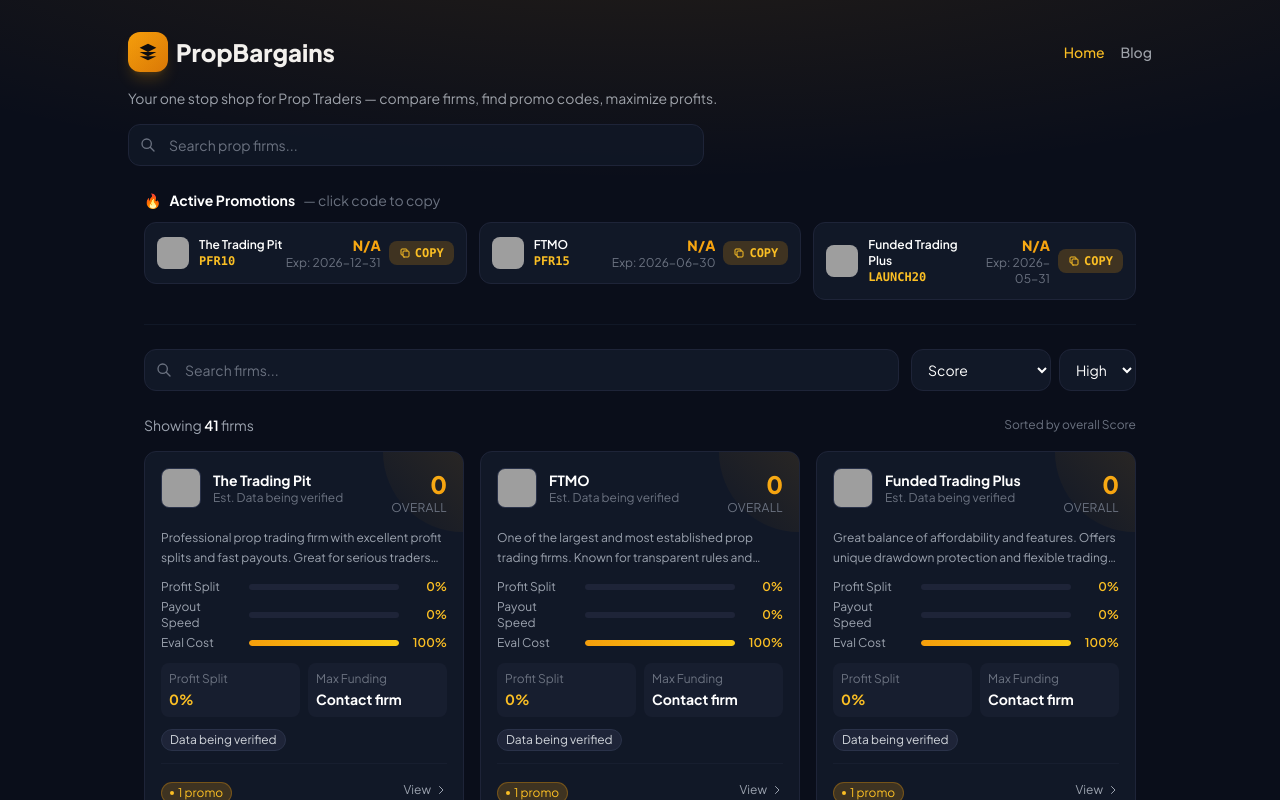
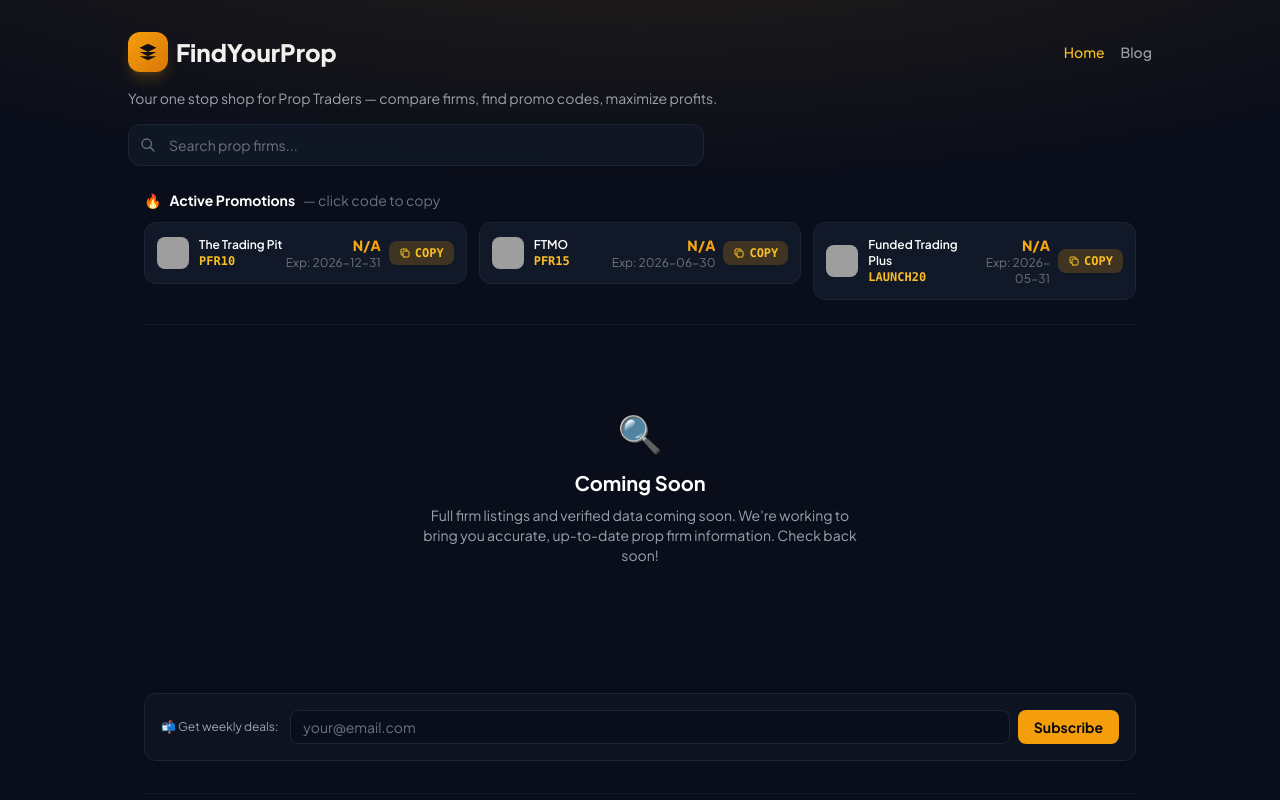
Before and after one commit to innorush100/propbargins, a Next.js app: page / in a window 1280 px wide. Shown: the top 800 px of the page. Built offline with nearby package versions, Linux system fonts and the light colour scheme; grey boxes are pictures that could not be loaded.

Commit message:
Fix: Remove all PropBargains text, hide firm listings with Coming Soon

```diff
--- a/app/blog/[slug]/page.tsx
+++ b/app/blog/[slug]/page.tsx
@@ -20,12 +20,12 @@
 
   if (!post) {
     return {
-      title: "Post Not Found - PropBargains Blog",
+      title: "Post Not Found - FindYourProp Blog",
     };
   }
 
   return {
-    title: `${post.title} | PropBargains Blog`,
+    title: `${post.title} | FindYourProp Blog`,
     description: post.excerpt,
     keywords: post.keywords,
     openGraph: {
@@ -260,10 +260,10 @@
               <path d="M12 2L2 7l10 5 10-5-10-5zM2 17l10 5 10-5M2 12l10 5 10-5" />
             </svg>
           </div>
-          <span className="font-bold text-white">PropBargains</span>
+          <span className="font-bold text-white">FindYourProp</span>
         </div>
         <p className="text-gray-500 text-sm">
-          © 2026 PropBargains — Your one stop shop for Prop Traders
+          © 2026 FindYourProp — Your one stop shop for Prop Traders
         </p>
       </footer>
     </main>
--- a/app/blog/page.tsx
+++ b/app/blog/page.tsx
@@ -183,7 +183,7 @@
               📰 Prop Trading Insights
             </div>
             <h1 className="text-4xl md:text-5xl font-extrabold mb-4">
-              <span className="text-gradient">PropBargains</span> Blog
+              <span className="text-gradient">FindYourProp</span> Blog
             </h1>
             <p className="text-gray-400 max-w-2xl mx-auto text-lg">
               Expert reviews, trading guides, and firm news to help you make smarter
@@ -258,10 +258,10 @@
               <path d="M12 2L2 7l10 5 10-5-10-5zM2 17l10 5 10-5M2 12l10 5 10-5" />
             </svg>
           </div>
-          <span className="font-bold text-white">PropBargains</span>
+          <span className="font-bold text-white">FindYourProp</span>
         </div>
         <p className="text-gray-500 text-sm">
-          © 2026 PropBargains — Your one stop shop for Prop Traders
+          © 2026 FindYourProp — Your one stop shop for Prop Traders
         </p>
       </footer>
     </main>
--- a/app/calculator/page.tsx
+++ b/app/calculator/page.tsx
@@ -92,7 +92,7 @@
               </svg>
             </div>
             <span className="font-bold text-xl">
-              <span className="text-gradient">PropBargains</span>
+              <span className="text-gradient">FindYourProp</span>
             </span>
           </Link>
           <div className="flex items-center gap-1">
@@ -421,10 +421,10 @@
               <path d="M12 2L2 7l10 5 10-5-10-5zM2 17l10 5 10-5M2 12l10 5 10-5"/>
             </svg>
           </div>
-          <span className="font-bold text-white">PropBargains</span>
+          <span className="font-bold text-white">FindYourProp</span>
         </div>
         <p className="text-gray-500 text-sm">
-          © 2026 PropBargains — Your one stop shop for Prop Traders
+          © 2026 FindYourProp — Your one stop shop for Prop Traders
         </p>
         <p className="text-gray-600 text-xs mt-2">
           Calculator estimates are for illustration only. Actual results may vary.
--- a/app/page.tsx
+++ b/app/page.tsx
@@ -254,7 +254,7 @@
                 </svg>
               </div>
               <h1 className="text-2xl font-extrabold">
-                PropBargains
+                FindYourProp
               </h1>
             </div>
             <nav className="flex items-center gap-4">
@@ -325,43 +325,13 @@
       {/* Main Content - Firm Listings */}
       <section className="px-4 pb-16 max-w-5xl mx-auto">
         {/* Filters - compact inline bar */}
-        <FilterBar filters={filters} onChange={setFilters} />
-
-        {/* Results Count */}
-        <div className="flex items-center justify-between mb-4">
-          <p className="text-gray-400 text-sm">
-            Showing <span className="text-white font-semibold">{filteredFirms.length}</span> firms
-          </p>
-          <p className="text-gray-500 text-xs">Sorted by {filters.sortBy.replace(/([A-Z])/g, ' $1').trim()}</p>
+        <div className="flex items-center justify-center py-16">
+          <div className="text-center max-w-md">
+            <div className="text-4xl mb-4">🔍</div>
+            <h2 className="text-xl font-bold text-white mb-2">Coming Soon</h2>
+            <p className="text-gray-400 text-sm">Full firm listings and verified data coming soon. We're working to bring you accurate, up-to-date prop firm information. Check back soon!</p>
+          </div>
         </div>
-
-        {/* Firm Grid - tighter cards */}
-        <div className="grid grid-cols-1 md:grid-cols-2 lg:grid-cols-3 gap-4">
-          {filteredFirms.map((firm) => (
-            <FirmCard key={firm.id} firm={firm} />
-          ))}
-        </div>
-
-        {filteredFirms.length === 0 && (
-          <div className="text-center py-12 bg-surface-800/50 rounded-xl border border-surface-700">
-            <p className="text-gray-400 mb-2">No firms match your search</p>
-            <button
-              onClick={() =>
-                setFilters({
-                  search: "",
-                  minProfitSplit: 0,
-                  maxDrawdown: 10,
-                  minPayoutSpeed: 0,
-                  sortBy: "overallScore",
-                  sortOrder: "desc",
-                })
-              }
-              className="text-amber-400 hover:text-amber-300 text-sm font-medium transition-colors"
-            >
-              Clear all filters
-            </button>
-          </div>
-        )}
       </section>
 
       {/* Tiny Newsletter - inline single line */}
--- a/data/posts.ts
+++ b/data/posts.ts
@@ -62,7 +62,7 @@
 
 <h2 class="text-xl font-bold text-white mt-8 mb-4">Final Thoughts</h2>
 <p class="mb-4">The prop firm landscape in 2026 is more competitive than ever. Firms are competing aggressively on profit splits, evaluation costs, and trader-friendly rules. If you're a profitable day trader, you have more options than at any point in the industry's history.</p>
-<p class="mb-4">Our recommendation: Start with The Trading Pit or FTMO for their balance of quality and reputation, but always check current promo codes on PropBargains to maximize your evaluation discount.</p>
+<p class="mb-4">Our recommendation: Start with The Trading Pit or FTMO for their balance of quality and reputation, but always check current promo codes on FindYourProp to maximize your evaluation discount.</p>
     `,
     category: "Reviews",
     date: "2026-05-15",
```
